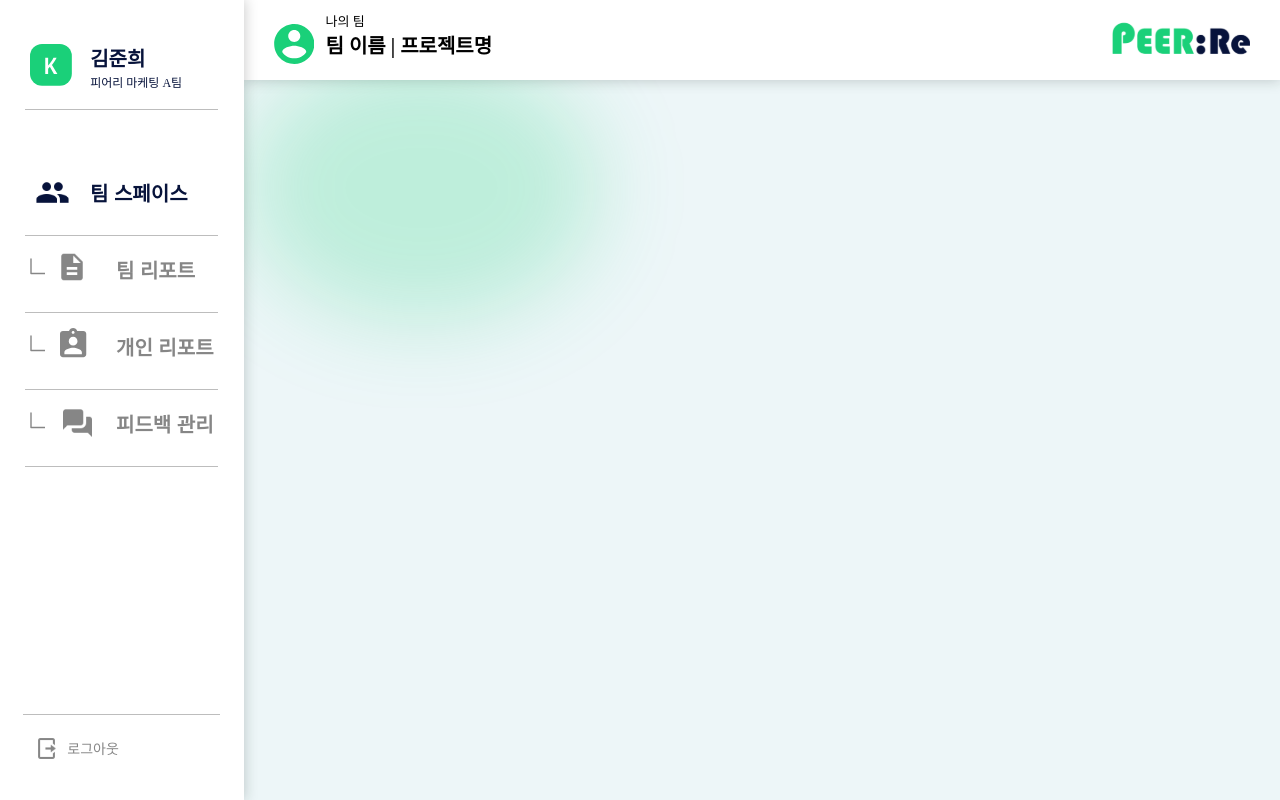
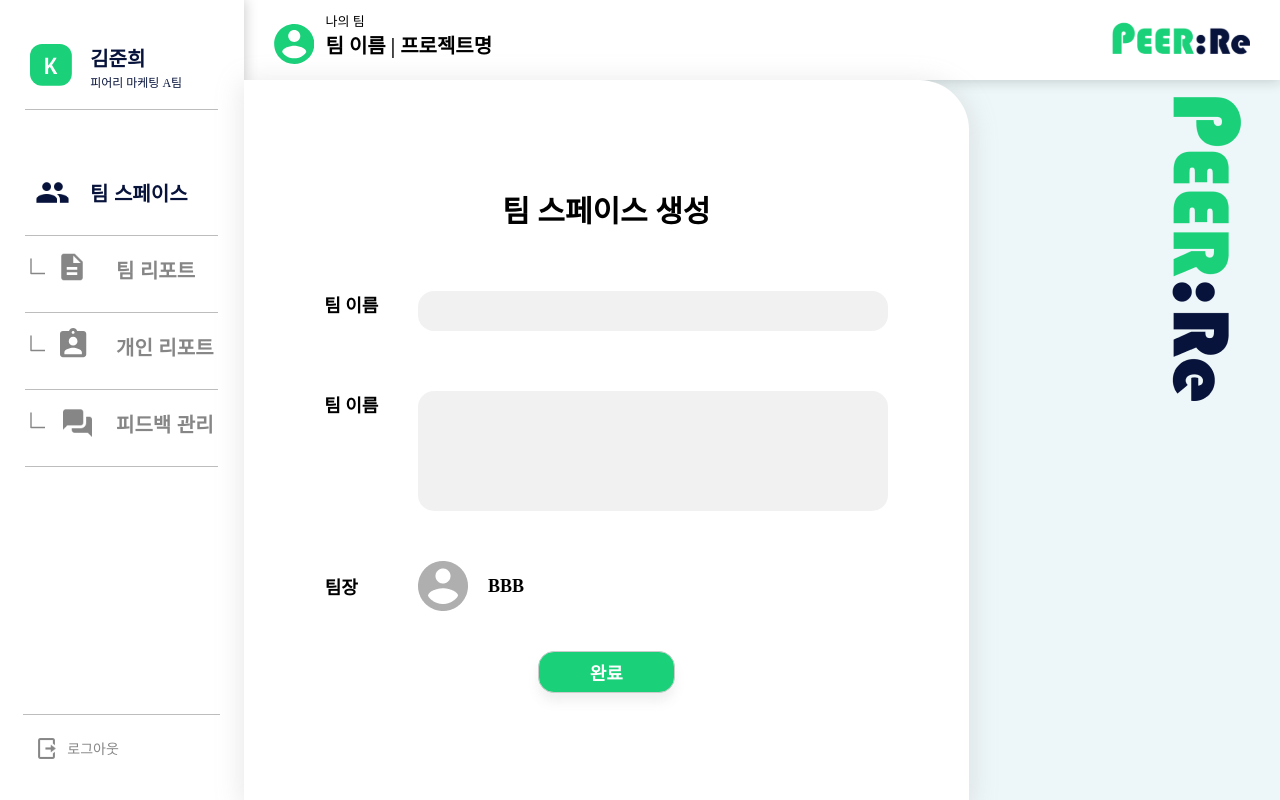
Before and after one commit to bianbbc87/PEERRE-FRONT_TEST, a React (Vite) app: page /create-team in a window 1280 px wide. Built offline with nearby package versions, Linux system fonts and the light colour scheme.

Commit message:
feat: team create page1 fin

```diff
--- a/src/App.jsx
+++ b/src/App.jsx
@@ -12,6 +12,7 @@ import Header from "/src/components/header/header";
 import TeamReport from "/src/pages/team-report/TeamReport";
 import ResultReport from "/src/pages/result-report/ResultReport";
 import PersonalReport from "./pages/personal-report/PersonalReport";
+import CreateTeam from "./pages/create-team/CreateTeam";
 
 // route 설정 해주세요.
 // 경로 "/"는 추후 각자 설정해주세요.
@@ -31,6 +32,7 @@ function App() {
             <Route path="/team-report" element={<TeamReport />} />
             <Route path="/personal-report" element={<PersonalReport />} />
             <Route path="/result-report" element={<ResultReport />} />
+            <Route path="/create-team" element={<CreateTeam />} />
           </Routes>
         </ContentWrapper>
       </RightBody>
--- /dev/null
+++ b/src/pages/create-team/CreateTeam.jsx
@@ -0,0 +1,55 @@
+import React from "react";
+import {
+  TeamContainer,
+  CreateDetail,
+  CreateLogo,
+  LogoContainer,
+  CreateTitle,
+  CreateName,
+  NameLabel,
+  NameBox,
+  CreateIntro,
+  IntroLabel,
+  IntroBox,
+  CreateLeader,
+  LeaderLabel,
+  LeaderBox,
+  CreateLeaderProfile,
+  CreateLeaderName,
+  CreateOkay,
+} from "/src/styles/style";
+
+function CreateTeam() {
+  return (
+    <TeamContainer>
+      <CreateDetail>
+        <CreateTitle>팀 스페이스 생성</CreateTitle>
+        {/*  */}
+        <CreateName>
+          <NameLabel>팀 이름</NameLabel>
+          <NameBox></NameBox>
+        </CreateName>
+        {/*  */}
+        <CreateIntro>
+          <IntroLabel>팀 이름</IntroLabel>
+          <IntroBox></IntroBox>
+        </CreateIntro>
+        {/*  */}
+        <CreateLeader>
+          <LeaderLabel>팀장</LeaderLabel>
+          <LeaderBox>
+            <CreateLeaderProfile src="src/assets/images/team-create/leaderprof.png" />
+            <CreateLeaderName>BBB</CreateLeaderName>
+          </LeaderBox>
+        </CreateLeader>
+        {/*  */}
+        <CreateOkay>완료</CreateOkay>
+      </CreateDetail>
+      <LogoContainer>
+        <CreateLogo src="src/assets/images/team-create/team-create-logo.png" />
+      </LogoContainer>
+    </TeamContainer>
+  );
+}
+
+export default CreateTeam;
--- a/src/styles/style.js
+++ b/src/styles/style.js
@@ -141,7 +141,7 @@ overflow: hidden;
 
   display: flex;
   flex-direction: column;
-`
+`;
 
 /* rank_box bg가 투명도가 있어 배경색에 묻히는 문제 해결용 컴포넌트 */
 export const Rank_Box_Color = styled.div`
@@ -152,7 +152,7 @@ width: 100%;
   height: 100%;
   background-color: #fff;
   z-index: -1;
-`
+`;
 
 export const TitleBar = styled.div`
   display: flex;
@@ -171,7 +171,7 @@ P {
 
     pointer-events: none;
   }
-`
+`;
 
 export const Line = styled.hr`
   position: absolute;
@@ -531,7 +531,7 @@ export const SendButton = styled.div`
   background-position: center;
   display: flex;
   margin: 0.8vw 0 0 0;
-  `
+`;
 
 export const MainContainer = styled.div`
   height: 100%;
@@ -667,3 +667,119 @@ export const IntroSelf = styled.div`
   font-size: large;
   font-weight: 900;
 `;
+/* team creating page */
+export const TeamContainer = styled.div`
+  display: flex;
+  flex-direction: row;
+  height: 100%;
+`;
+export const CreateDetail = styled.div`
+  width: 70%;
+  border-radius: 0 50px 0 0; /* 오른쪽 상단 코너에만 반지름 적용 */
+  background: #fff;
+  box-shadow: 0px 4px 27px 3px rgba(149, 149, 149, 0.21);
+  display: flex;
+  flex-direction: column;
+  justify-content: center;
+  align-items: center;
+`;
+
+export const CreateLogo = styled.img`
+  float: right;
+`;
+
+export const LogoContainer = styled.div`
+  width: 30%;
+`;
+//추가
+
+export const CreateTitle = styled.div`
+  font-weight: 700;
+  font-size: 30px;
+  padding-bottom: 60px;
+`;
+
+export const CreateName = styled.div`
+  display: flex;
+  flex-direction: row;
+  padding-bottom: 60px;
+`;
+export const NameLabel = styled.div`
+  font-weight: 700;
+  padding-right: 40px;
+  font-size: large;
+`;
+
+export const NameBox = styled.div`
+  //  textfield
+  width: 470px;
+  height: 40px;
+  border-radius: 16px;
+  background: rgba(217, 217, 217, 0.36);
+`;
+
+export const CreateIntro = styled.div`
+  display: flex;
+  flex-direction: row;
+  padding-bottom: 20px;
+`;
+export const IntroLabel = styled.div`
+  font-weight: 700;
+  padding-right: 40px;
+  font-size: large;
+`;
+
+export const IntroBox = styled.div`
+  //  textfield
+  width: 470px;
+  height: 120px;
+  border-radius: 16px;
+  background: rgba(217, 217, 217, 0.36);
+`;
+
+export const CreateLeader = styled.div`
+  display: flex;
+  flex-direction: row;
+  justify-content: center;
+  align-items: center;
+  padding-bottom: 40px;
+  padding-top: 30px;
+  // padding-right: 360px;
+`;
+export const LeaderLabel = styled.div`
+  font-weight: 700;
+  font-size: large;
+  padding-right: 40px;
+`;
+
+export const LeaderBox = styled.div`
+  display: flex;
+  flex-direction: row;
+  width: 470px;
+  padding-left: 20px;
+`;
+export const CreateLeaderProfile = styled.img``;
+
+export const CreateLeaderName = styled.div`
+  display: flex;
+  flex-direction: row;
+  justify-content: center;
+  align-items: center;
+  padding-left: 20px;
+  font-size: large;
+  font-weight: 700;
+`;
+export const CreateOkay = styled.div`
+  width: 135px;
+  height: 40px;
+  border-radius: 16px;
+  border: 1px solid #ccc;
+  background: #1ad079;
+  box-shadow: 0px 9px 11.3px -1px rgba(126, 126, 126, 0.12);
+  color: white;
+  display: flex;
+  justify-content: center;
+  align-items: center;
+  font-size: large;
+  font-weight: 700;
+`;
```
Also changed, not shown: src/assets/images/team-create/leaderprof.png (added), src/assets/images/team-create/team-create-logo.png (added). Lines whose indentation alone changed are shown as unchanged.
